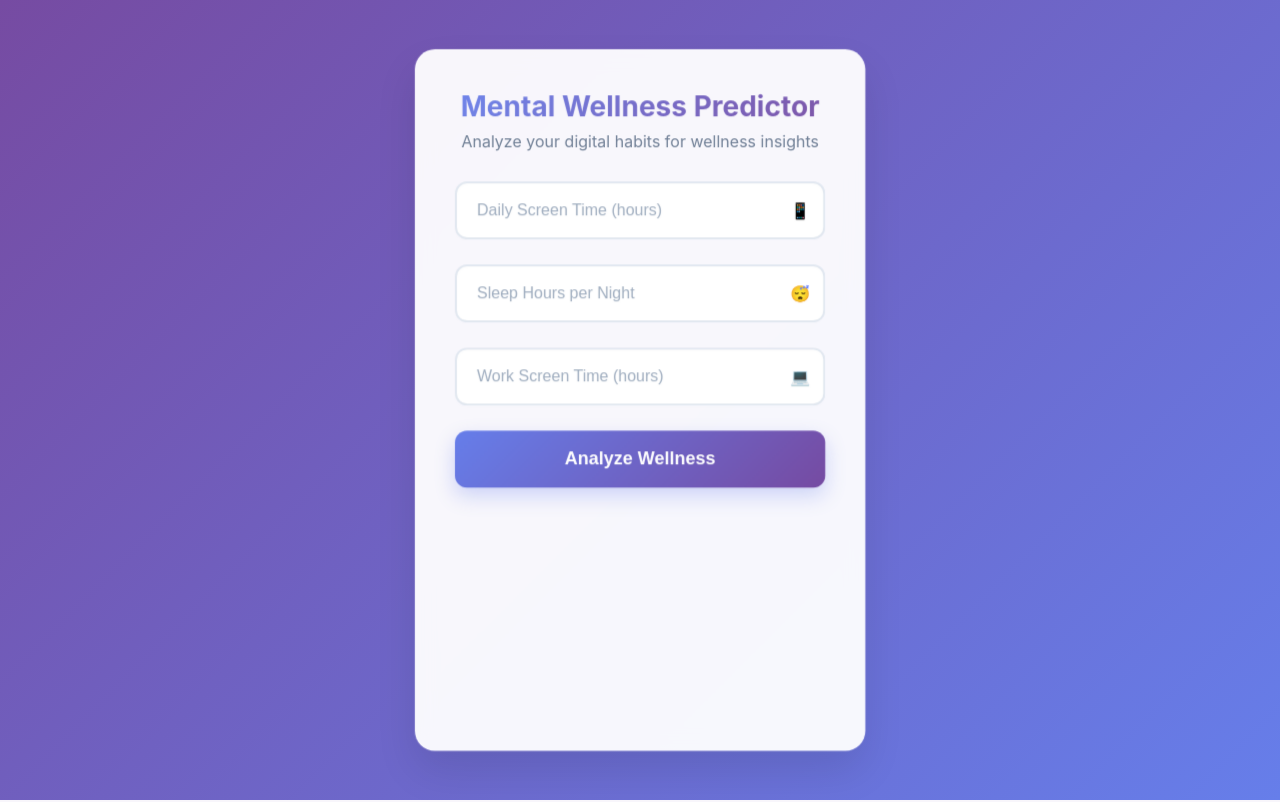
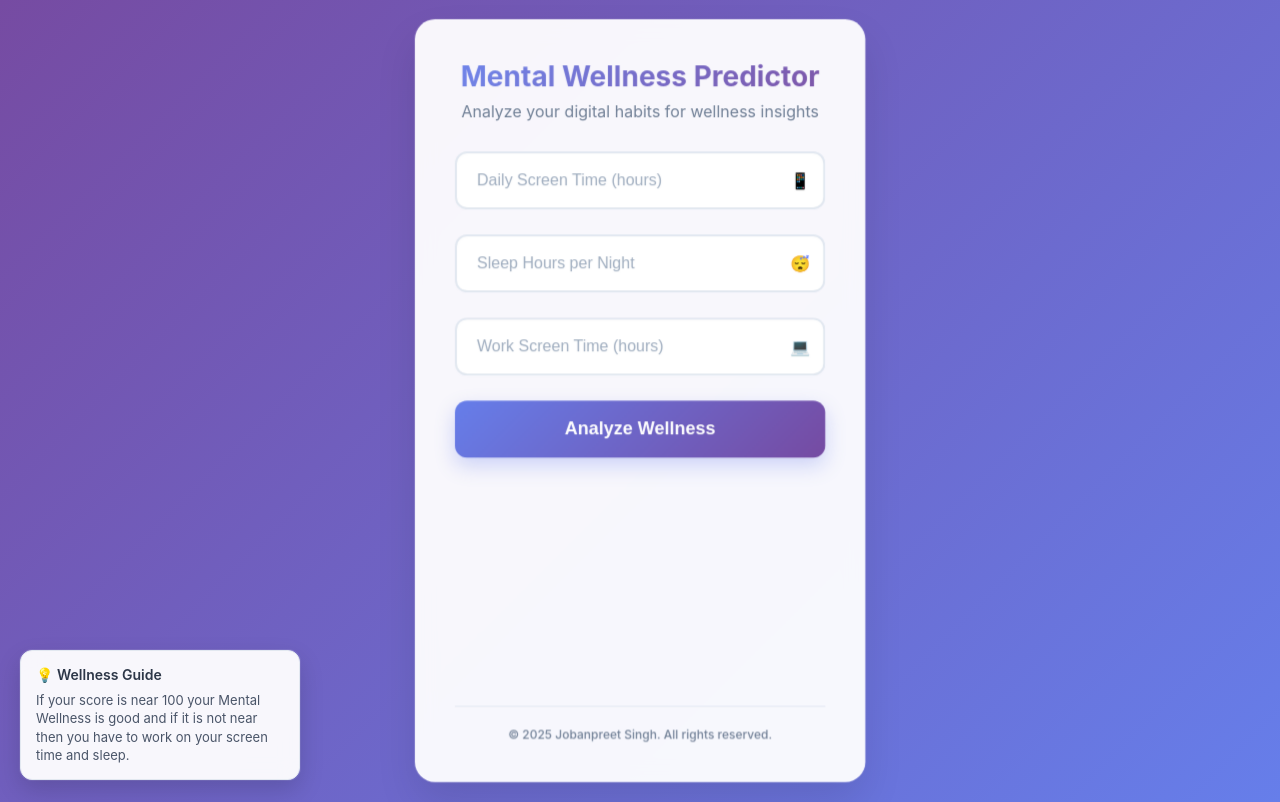
Before and after one commit to Jobanjps089/Mental_Wellness, a Flask app: page / in a window 1280 px wide. Run offline with Flask 3, Linux system fonts and the light colour scheme; parts of the project's set-up code (start-up, migrations or seed data) failed here and were passed over.

Commit message:
Update templates/index.html

```diff
--- a/templates/index.html
+++ b/templates/index.html
@@ -312,6 +312,78 @@
             50% { transform: scale(1.05); }
             100% { transform: scale(1); }
         }
+
+        .copyright {
+            margin-top: 25px;
+            padding-top: 20px;
+            border-top: 1px solid #e2e8f0;
+            color: #718096;
+            font-size: 12px;
+            font-weight: 500;
+            animation: fadeInUp 1s ease-out 0.5s both;
+        }
+
+        .info-window {
+            position: fixed;
+            bottom: 20px;
+            left: 20px;
+            background: rgba(255, 255, 255, 0.95);
+            backdrop-filter: blur(10px);
+            border-radius: 12px;
+            padding: 15px;
+            max-width: 280px;
+            box-shadow: 0 10px 25px rgba(0,0,0,0.15), 0 0 0 1px rgba(255,255,255,0.1);
+            border: 1px solid #e2e8f0;
+            animation: slideInLeft 0.8s ease-out 1s both;
+            z-index: 1000;
+        }
+
+        .info-header {
+            font-weight: 600;
+            color: #2d3748;
+            font-size: 14px;
+            margin-bottom: 8px;
+            display: flex;
+            align-items: center;
+            gap: 6px;
+        }
+
+        .info-content {
+            color: #4a5568;
+            font-size: 13px;
+            line-height: 1.4;
+        }
+
+        @keyframes fadeInUp {
+            from {
+                opacity: 0;
+                transform: translateY(20px);
+            }
+            to {
+                opacity: 1;
+                transform: translateY(0);
+            }
+        }
+
+        @keyframes slideInLeft {
+            from {
+                opacity: 0;
+                transform: translateX(-100%);
+            }
+            to {
+                opacity: 1;
+                transform: translateX(0);
+            }
+        }
+
+        @media (max-width: 768px) {
+            .info-window {
+                bottom: 10px;
+                left: 10px;
+                right: 10px;
+                max-width: calc(100% - 20px);
+            }
+        }
     </style>
 </head>
 <body>
@@ -382,6 +454,19 @@
                     </div>
                 </div>
             </div>
+        </div>
+
+        <!-- Copyright -->
+        <div class="copyright">
+            © 2025 Jobanpreet Singh. All rights reserved.
+        </div>
+    </div>
+
+    <!-- Info Window -->
+    <div class="info-window">
+        <div class="info-header">💡 Wellness Guide</div>
+        <div class="info-content">
+            If your score is near 100 your Mental Wellness is good and if it is not near then you have to work on your screen time and sleep.
         </div>
     </div>
 
```
